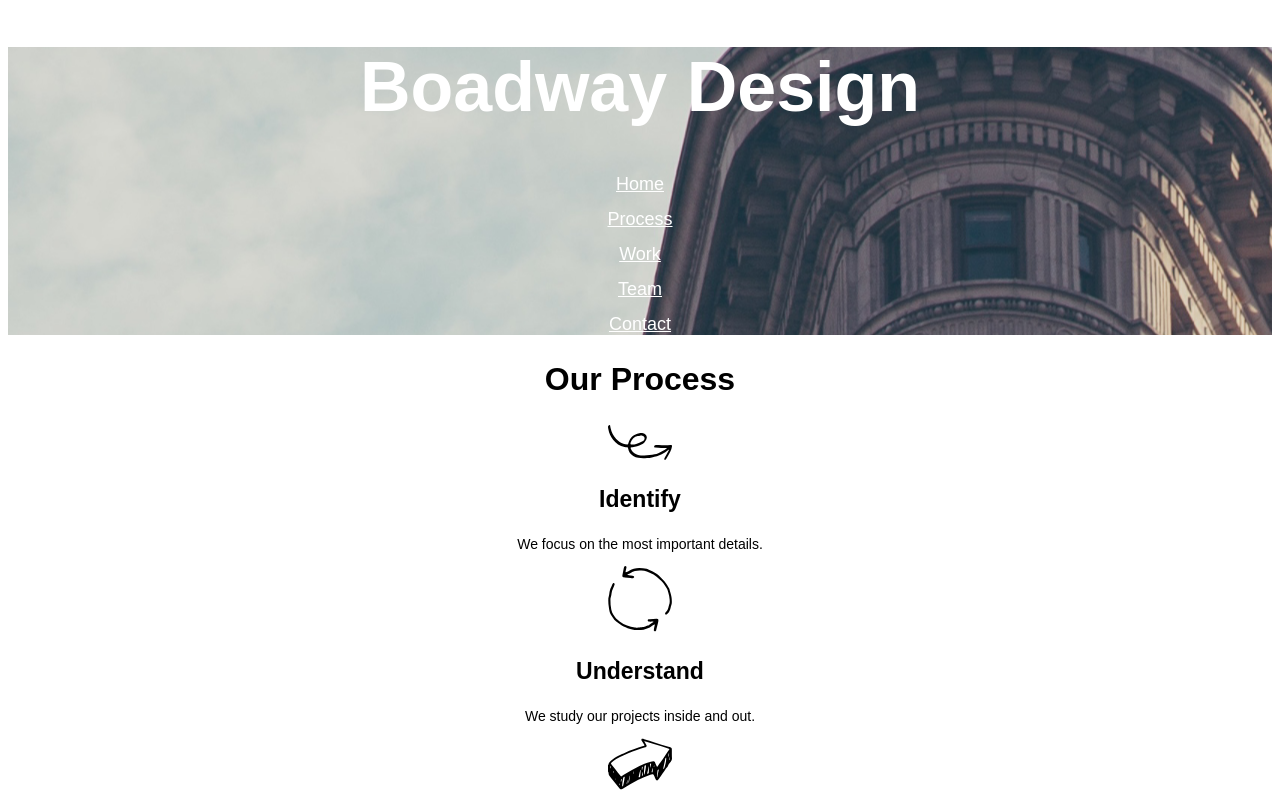
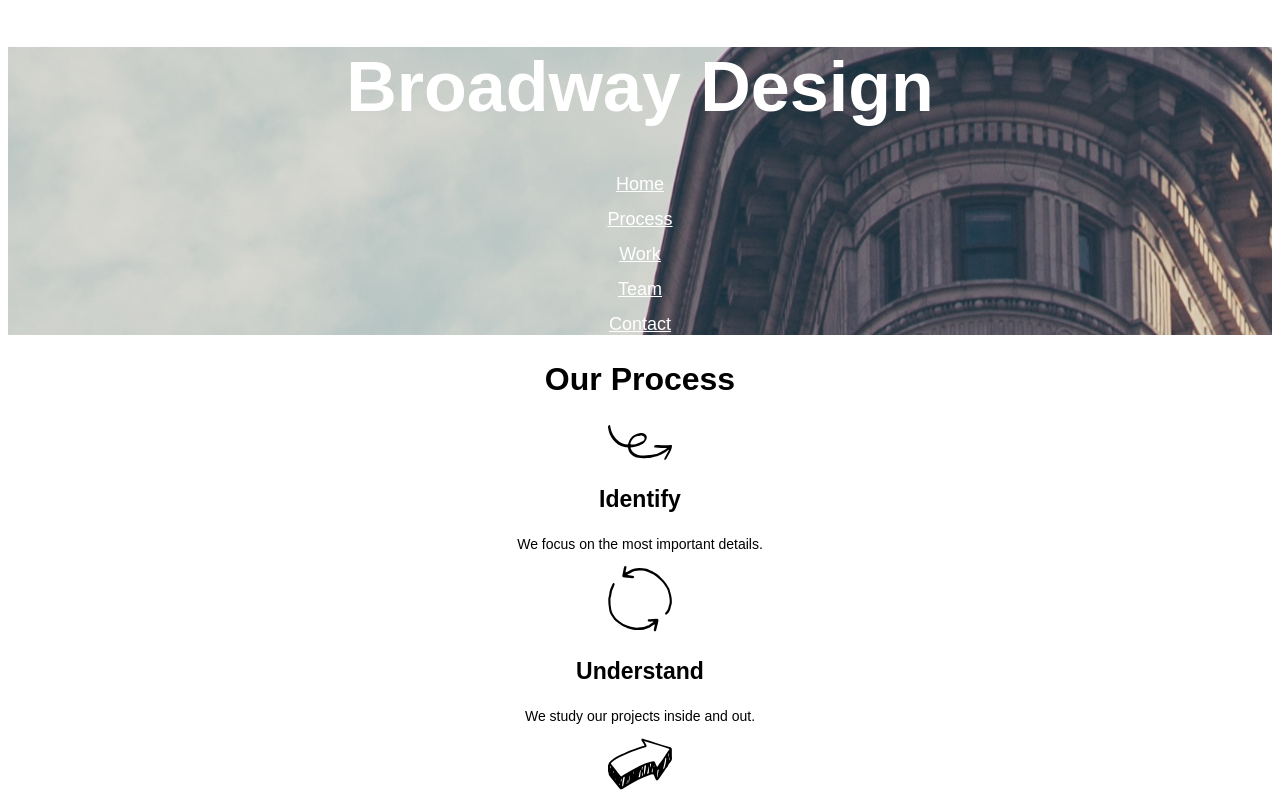
Before and after one commit to LuisPDX/Broadway, a plain HTML site: page index.html in a window 1280 px wide. Shown: the top 800 px of the page. Drawn offline with Linux system fonts and the light colour scheme.

Commit message:
Update index.html

```diff
--- a/index.html
+++ b/index.html
@@ -4,12 +4,12 @@
     <meta charset="UTF-8">
     <meta name="viewport" content="width=device-width, initial-scale=1.0">
     <meta http-equiv="X-UA-Compatible" content="ie=edge">
-    <title>Boadway Design</title>
+    <title>Broadway Design</title>
     <link rel="stylesheet" type="text/css" href="./resources/css/style.css">
 </head>
 <body>
     <div class="banner">
-        <h1>Boadway Design</h1>
+        <h1>Broadway Design</h1>
         <nav>
             <p><a class="nav_top" href="#">Home</a></p>
             <p><a class="nav_top" href="#process">Process</a></p>
```
